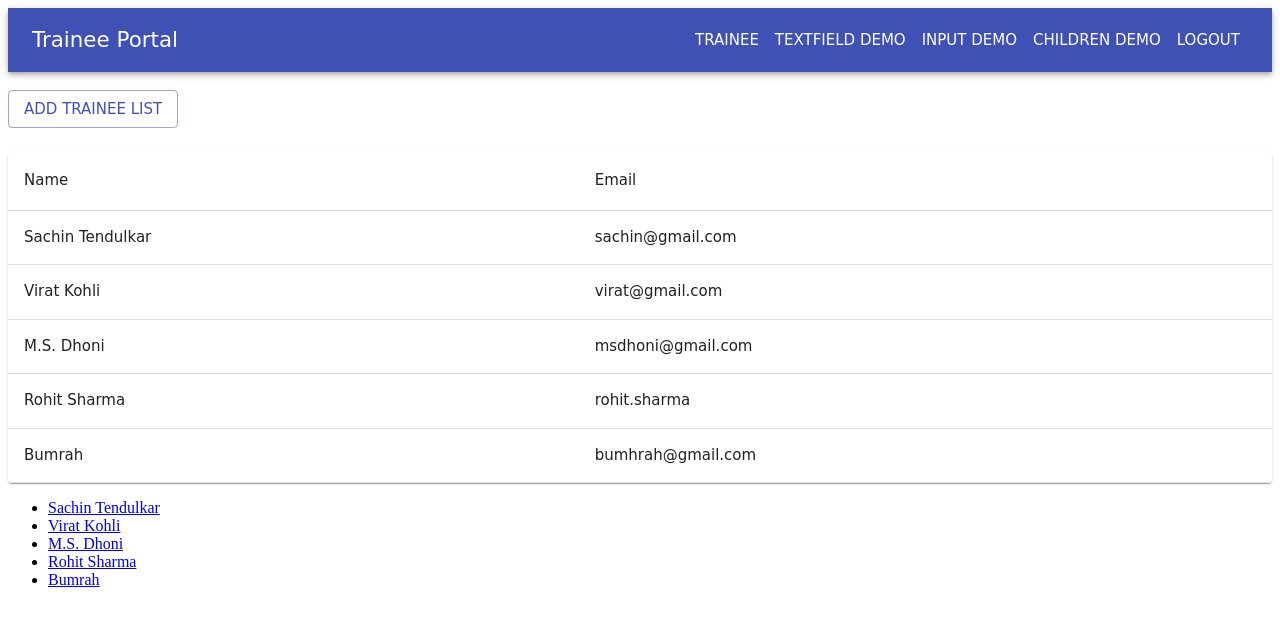
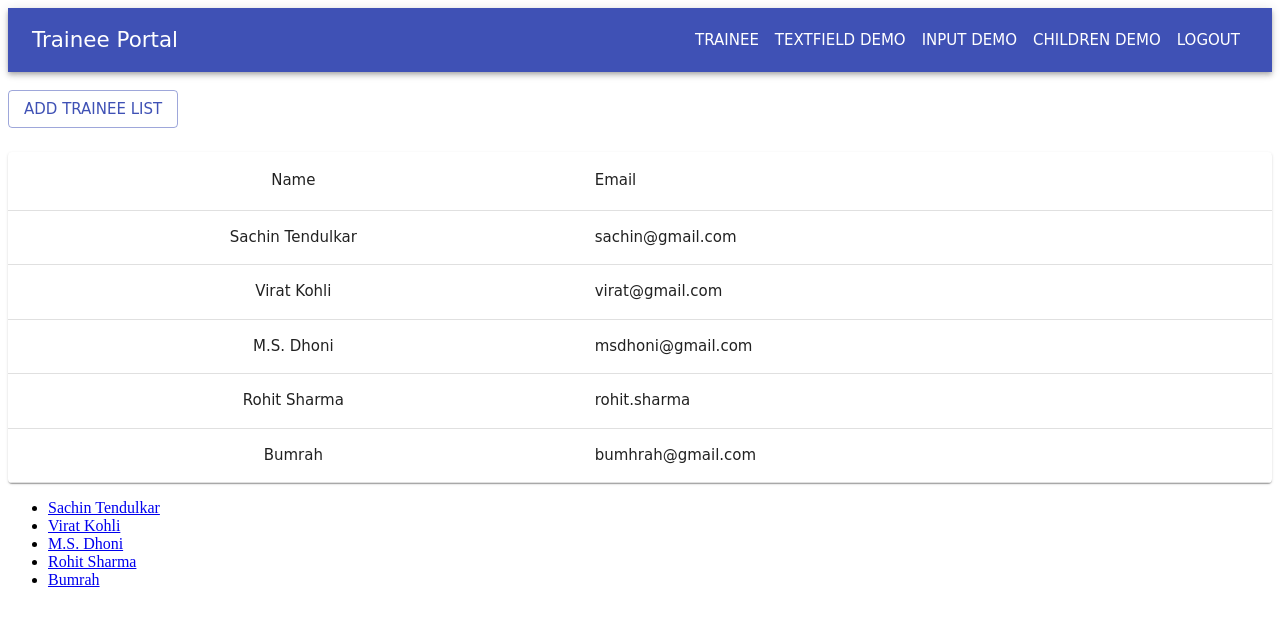
Before and after one commit to Rajshrishrimalshah/javascript-client, a React (Create React App) app: page / in a window 1280 px wide. Shown: the top 626 px of the page. Built offline with nearby package versions, Linux system fonts and the light colour scheme.

Commit message:
feat: Table.jsx updated and made it generic.

```diff
--- a/src/pages/Table/Table.jsx
+++ b/src/pages/Table/Table.jsx
@@ -29,31 +29,33 @@ class TablePage extends Component {
     return (
       <Paper className={classes.root}>
       <Table className={classes.table} style={{}}>
-        <TableHead style={{align: "center"}}>
 
-        {columns.map(row => (
+      <TableHead>
+        <TableRow >
+          {
+            columns.map(column =>
+            <TableCell key={column.field} align={column.align} > {column.label}</TableCell>
+          )
+          }
+        </TableRow>
+      </TableHead>
 
-              <TableCell component="th" scope="row">
-                {row.label}
-              </TableCell>
-
-          ))}
-
-        </TableHead>
-        <TableBody style={{align: "center"}}>
+        <TableBody>
           {data.map(row => (
             <TableRow key={row.name}>
-              <TableCell component="th" scope="row">
-                {row.name}
-              </TableCell>
+            {
+              columns.map(column => (
+                <TableCell component="th" scope="row" align={column.align}>
+                  {row[column.field]}
+                </TableCell>
+              ))
+            }
+            </TableRow>
+          ))
+          }
+        </TableBody>
 
-              <TableCell component="th" scope="row">
-                {row.email}
-              </TableCell>
 
-            </TableRow>
-          ))}
-        </TableBody>
       </Table>
     </Paper>
   );
--- a/src/pages/Trainee/Trainee.jsx
+++ b/src/pages/Trainee/Trainee.jsx
@@ -1,7 +1,4 @@
 import React, { Component } from "react";
-import Button from "@material-ui/core/Button";
-import AddDialog from "../Trainee/components/AddDialog/AddDialog";
-import Form from "../Trainee/Form";
 import { Switch, Route } from 'react-router-dom';
 import TraineeList from "./TraineeList";
 import TraineeDetails  from "./TraineeDetail";
```
